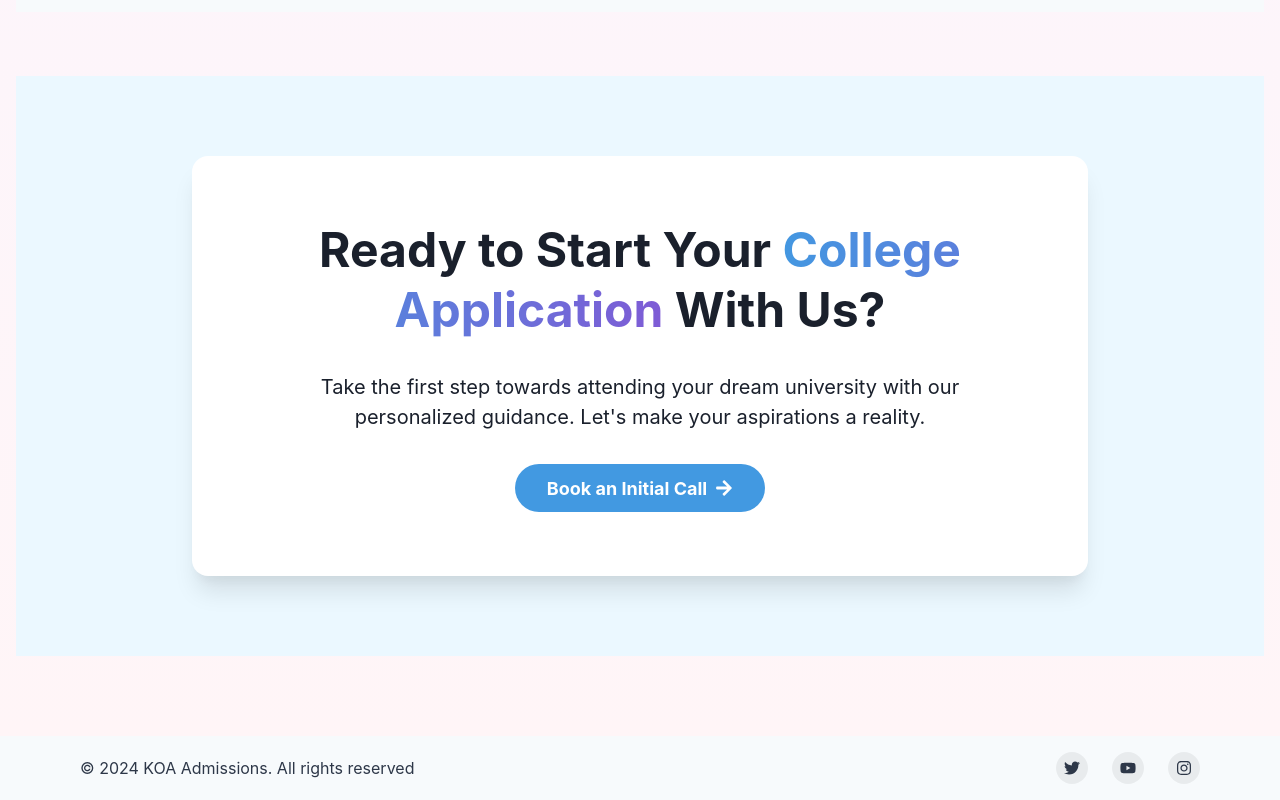
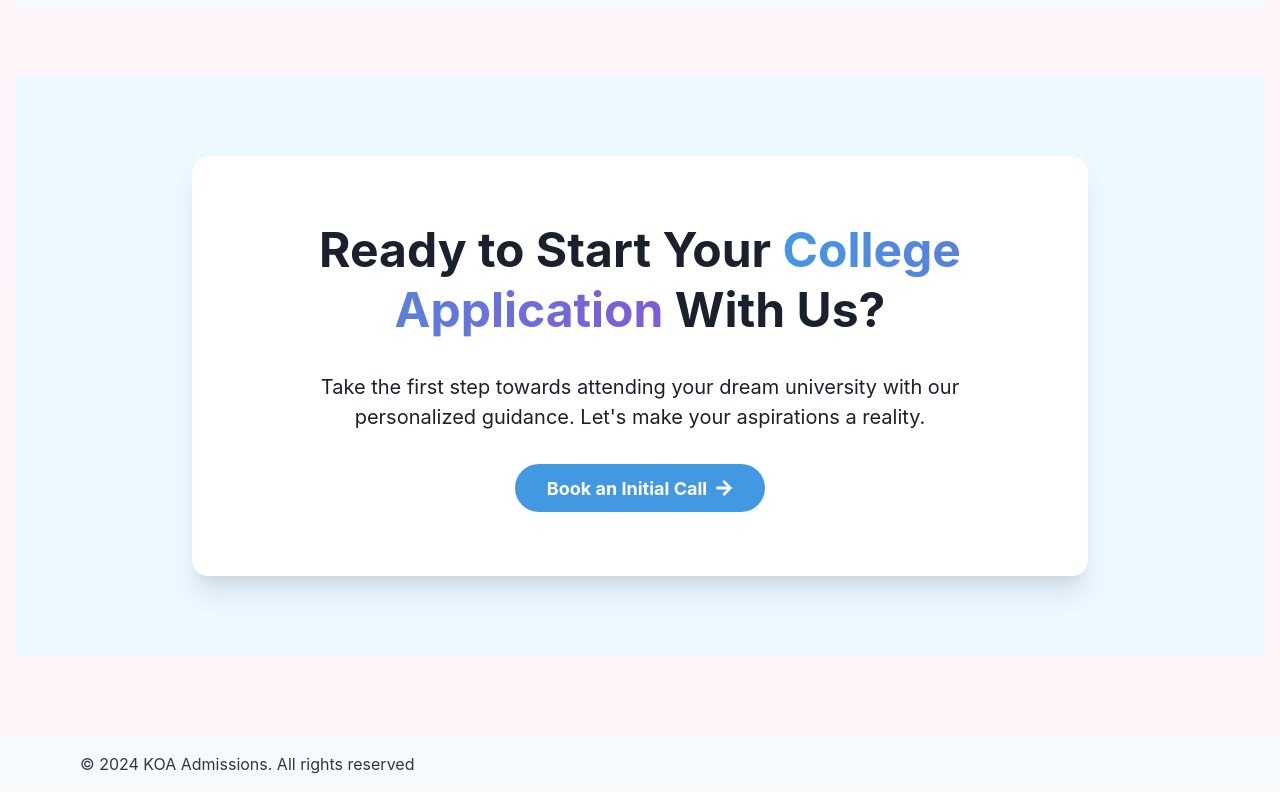
Before and after one commit to ga26oe/koa-admissions-website, a Next.js app: page / in a window 1280 px wide. Shown: the part 2706-3506 px from the top of the page. Built offline with nearby package versions, Linux system fonts and the light colour scheme.

Commit message:
mostly done with first rendition

```diff
--- a/components/Footer.tsx
+++ b/components/Footer.tsx
@@ -61,17 +61,6 @@ export default function Footer() {
         align={{ base: "center", md: "center" }}
       >
         <Text>© 2024 KOA Admissions. All rights reserved</Text>
-        <Stack direction={"row"} spacing={6}>
-          <SocialButton label={"Twitter"} href={"#"}>
-            <FaTwitter />
-          </SocialButton>
-          <SocialButton label={"YouTube"} href={"#"}>
-            <FaYoutube />
-          </SocialButton>
-          <SocialButton label={"Instagram"} href={"#"}>
-            <FaInstagram />
-          </SocialButton>
-        </Stack>
       </Container>
     </Box>
   );
```
